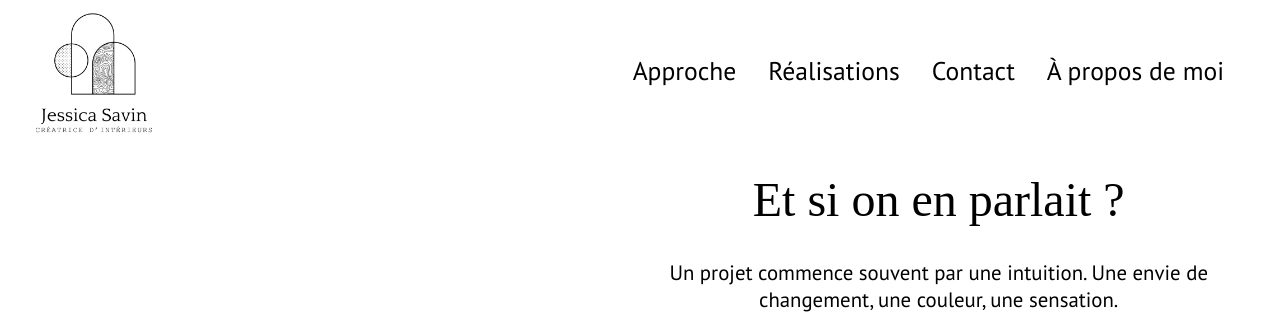
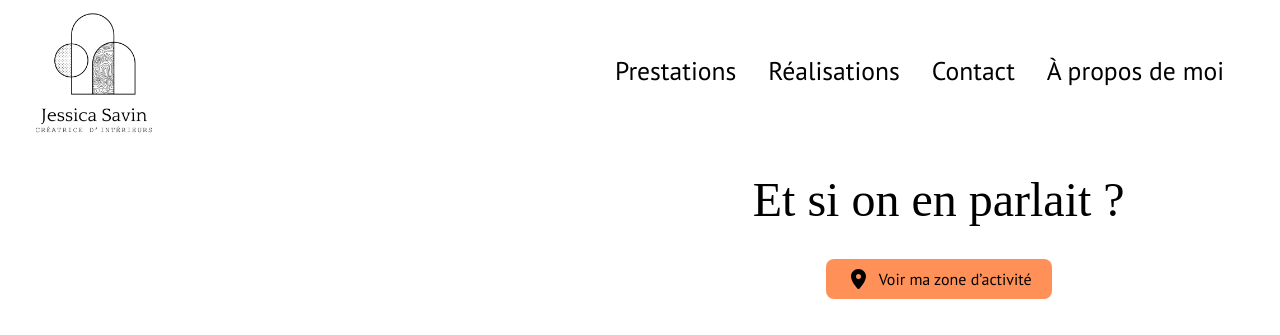
Before and after one commit to Daganx/SavinJessica, a React (Vite) app: page /contact in a window 1280 px wide. Shown: the top 335 px of the page. Built offline with nearby package versions, Linux system fonts and the light colour scheme.

Commit message:
Add : Contact Zone

```diff
--- a/src/App.jsx
+++ b/src/App.jsx
@@ -17,7 +17,7 @@
       <Navbar />
       <Routes>
         <Route path="/" element={<HomePage />} />
-        <Route path="/approche" element={<ApprochePage />} />
+        <Route path="/prestations" element={<ApprochePage />} />
         <Route path="/projects" element={<ProjectsPage />} />
         <Route path="/projects/:id" element={<ProjectsDetails />} />
         <Route path="/contact" element={<ContactPage />} />
--- a/src/components/About/about.css
+++ b/src/components/About/about.css
@@ -37,7 +37,7 @@
 
 .about-text-container h2 {
   font-weight: 400;
-  font-size: 1.1em;
+  font-size: 1.3em;
   line-height: 1.8;
 }
 
@@ -91,6 +91,6 @@
   }
 
   .about-text-container h2 {
-    font-size: clamp(1rem, 2vw, 1.2rem);
+    font-size: 1.3em;
   }
 }
--- a/src/components/Contact/Contact.jsx
+++ b/src/components/Contact/Contact.jsx
@@ -1,10 +1,17 @@
+import { useState } from "react";
 import "./contact.css";
 import contactPhoto from "../../assets/images/contact/contact.jpg";
-// import localisationPhoto from "../../assets/images/contact/localisation.png";
+import zone from "../../assets/images/contact/zone.png";
 import ContactForm from "../ContactForm/ContactForm";
 import Separator from "../Separator/Separator";
 
+// Import des icônes Font Awesome
+import { FontAwesomeIcon } from "@fortawesome/react-fontawesome";
+import { faLocationDot, faTimes } from "@fortawesome/free-solid-svg-icons";
+
 export default function Contact() {
+  const [isModalOpen, setIsModalOpen] = useState(false);
+
   return (
     <div>
       <section className="contact">
@@ -14,8 +21,14 @@
             alt="Photo de Contact Jessica Savin Décoratrice d'intérieurs"
           />
         </div>
+
         <div className="contact-form">
           <h1>Et si on en parlait ?</h1>
+          {/* Bouton avec icône Font Awesome */}
+          <button className="zone-button" onClick={() => setIsModalOpen(true)}>
+            <FontAwesomeIcon icon={faLocationDot} size="lg" />
+            Voir ma zone d’activité
+          </button>
           <h2>
             Un projet commence souvent par une intuition. Une envie de
             changement, une couleur, une sensation.
@@ -28,9 +41,32 @@
             <br />
             Chaque rencontre est le début d’un nouvel espace à révéler.
           </h2>
+
           <ContactForm />
         </div>
       </section>
+
+      {/* --- MODALE --- */}
+      {isModalOpen && (
+        <div className="modal-overlay" onClick={() => setIsModalOpen(false)}>
+          <div className="modal-content" onClick={(e) => e.stopPropagation()}>
+            <button
+              className="modal-close"
+              onClick={() => setIsModalOpen(false)}
+              aria-label="Fermer la modale"
+            >
+              <FontAwesomeIcon icon={faTimes} size="lg" />
+            </button>
+
+            <img
+              src={zone}
+              alt="Zone d’activité de Jessica Savin"
+              className="zone-img"
+            />
+          </div>
+        </div>
+      )}
+
       <Separator />
     </div>
   );
--- a/src/components/Contact/contact.css
+++ b/src/components/Contact/contact.css
@@ -37,6 +37,89 @@
   width: 100%;
 }
 
+/* --- Bouton zone d’activité --- */
+.zone-button {
+  margin-top: 1rem;
+  margin-bottom: 1rem;
+  background-color: #d3b97f;
+  color: white;
+  font-size: 1rem;
+  border: none;
+  border-radius: 8px;
+  padding: 0.6rem 1.2rem;
+  display: inline-flex;
+  align-items: center;
+  gap: 0.5rem;
+  cursor: pointer;
+  transition: background-color 0.3s ease, transform 0.2s ease;
+}
+
+.zone-button:hover {
+  background-color: #c1a466;
+  transform: scale(1.03);
+}
+
+.zone-icon {
+  font-size: 1.2rem;
+}
+
+/* --- MODALE --- */
+.modal-overlay {
+  position: fixed;
+  inset: 0;
+  background-color: rgba(0, 0, 0, 0.6);
+  display: flex;
+  align-items: center;
+  justify-content: center;
+  animation: fadeIn 0.3s ease forwards;
+  z-index: 1000;
+}
+
+.modal-content {
+  background-color: #fff;
+  border-radius: 12px;
+  max-width: 800px;
+  width: 90%;
+  padding: 1rem;
+  position: relative;
+  animation: scaleIn 0.25s ease forwards;
+}
+
+.modal-close {
+  position: absolute;
+  top: 12px;
+  right: 12px;
+  background: none;
+  border: none;
+  color: #333;
+  font-size: 1.2rem;
+  cursor: pointer;
+  transition: transform 0.2s ease;
+}
+
+.modal-close:hover {
+  transform: scale(1.1);
+}
+
+.zone-img {
+  max-width: 100%;
+  height: auto;
+  border-radius: 12px;
+  box-shadow: 0 0 10px rgba(0, 0, 0, 0.25);
+}
+
+/* --- Animations --- */
+@keyframes fadeIn {
+  from { opacity: 0; }
+  to { opacity: 1; }
+}
+
+@keyframes scaleIn {
+  from { transform: scale(0.9); opacity: 0; }
+  to { transform: scale(1); opacity: 1; }
+}
+
+
 @media (min-width: 1024px) {
   .contact{
     flex-direction: row;
--- a/src/components/Navbar/Navbar.jsx
+++ b/src/components/Navbar/Navbar.jsx
@@ -31,8 +31,8 @@
       <div className={`navbar-links ${isOpen ? "active" : ""}`}>
         <ul>
           <li>
-            <Link to="/approche" onClick={() => setIsOpen(false)}>
-              Approche
+            <Link to="/prestations" onClick={() => setIsOpen(false)}>
+              Prestations
             </Link>
           </li>
           <li>
```
Also changed, not shown: src/assets/images/contact/localisation.png (deleted), src/assets/images/contact/zone.png (added).
